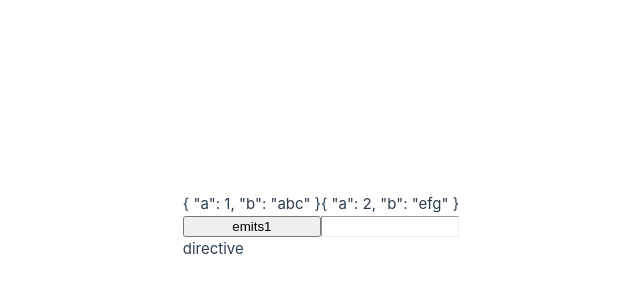
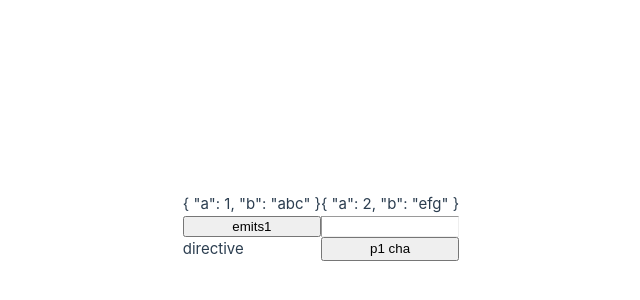
Before and after one commit to frankRenlf/vite_projects, a Vue app in the folder vue-demo/: page / in a window 1280 px wide. Shown: the part 174-474 px from the top of the page, without its empty margins (319-959 px from the left). Built offline with nearby package versions, Linux system fonts and the light colour scheme.

Commit message:
Update App.vue

```diff
--- a/vue-demo/src/App.vue
+++ b/vue-demo/src/App.vue
@@ -2,6 +2,7 @@
   <PropsEmits :ps1="obj1" :ps2="obj2" @click1="ret" ref="pe"></PropsEmits>
   <hr />
   <DirectTest v-move:test.a="{ background: value }"></DirectTest>
+  <button @click="cp">p1 cha</button>
 </template>
 
 <script setup lang="ts">
@@ -24,6 +25,8 @@ import {
   Directive,
   DirectiveBinding,
   nextTick,
+  watch,
+  watchEffect,
 } from "vue";
 import PropsEmits from "@/components/PropsEmits.vue";
 import { Person } from "@/stores/Person";
@@ -54,6 +57,12 @@ nextTick(() => {
   console.log("nextTick", pe.value.list);
 });
 let p1 = reactive<Person<number>>(new Person("lily", 11, 22));
+watch([p1], () => {
+  console.log("watch p1 change");
+});
+watchEffect(() => {
+  console.log("watchEffect p1 change", p1.name);
+});
 provide<Person<number>>("p1", p1);
 // p1.name = "lily2";
 let value = ref<string>("");
@@ -64,4 +73,7 @@ const vMove: Directive = (el, binding) => {
   // el.style.background = binding.value.background;
   console.log(binding.value);
 };
+const cp = () => {
+  p1.name = "cp";
+};
 </script>
```
